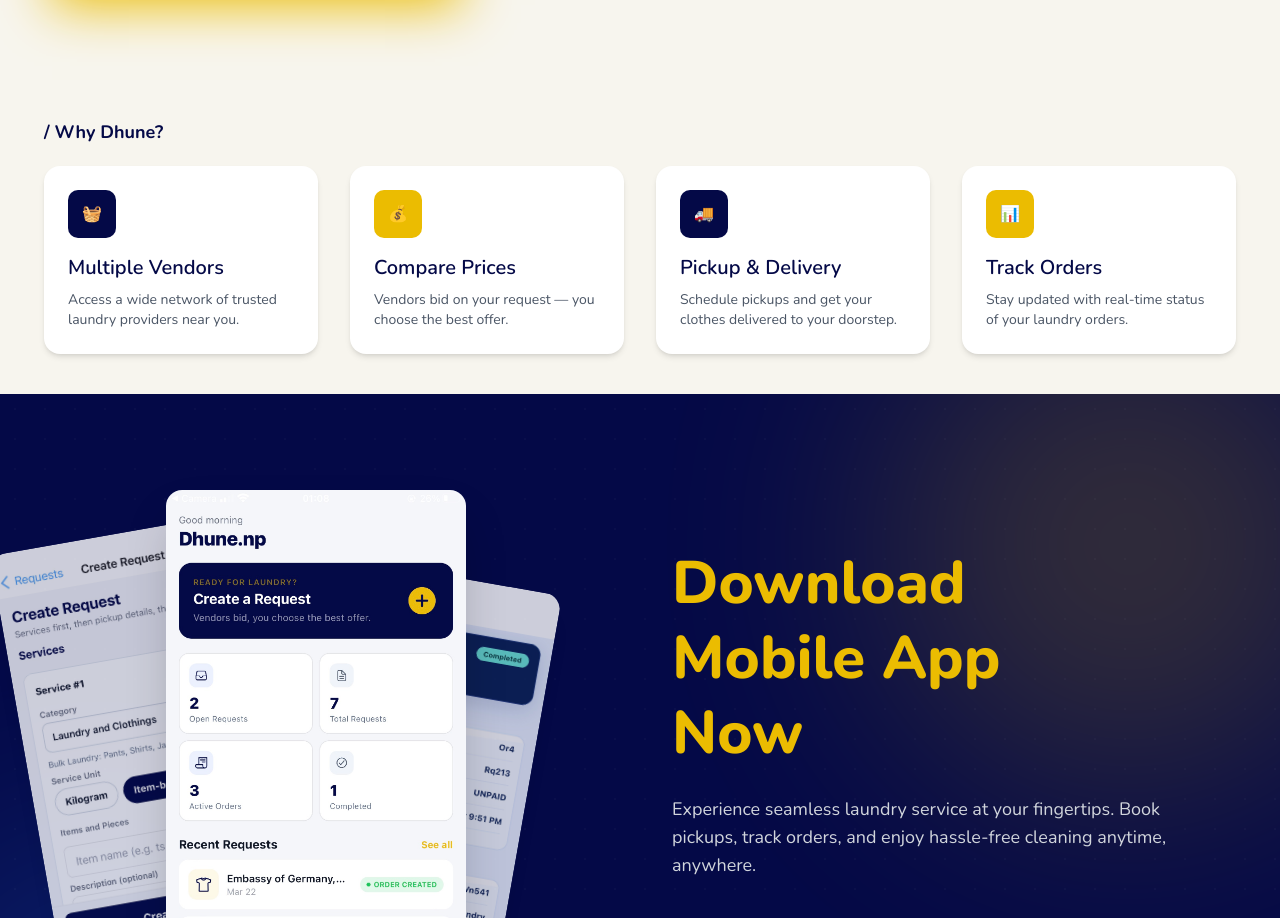
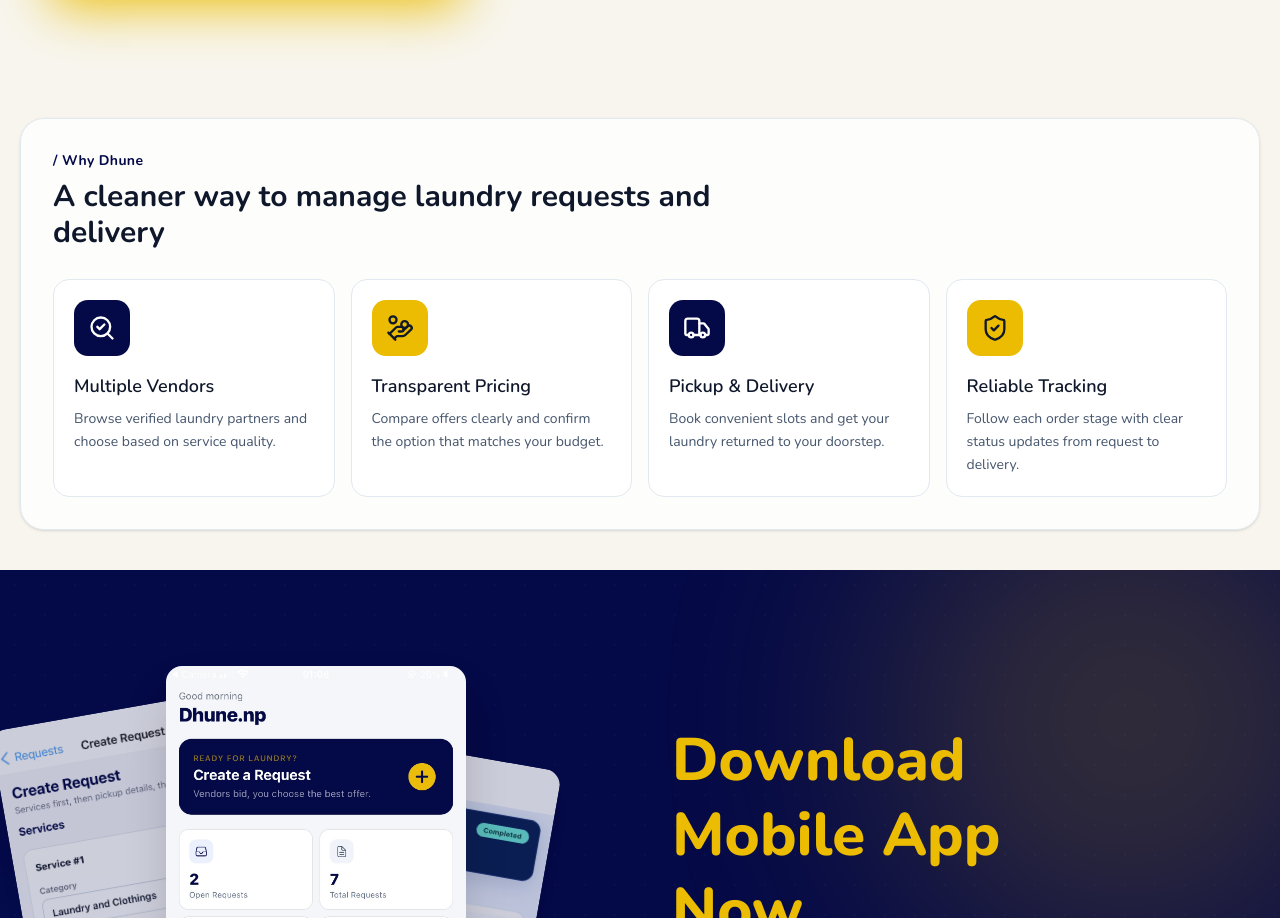
Before and after one commit to Nabinlamsal/dhune.np, a Next.js app in the folder frontend/: page / in a window 1280 px wide. Shown: the part 1508-2426 px from the top of the page. Built offline with nearby package versions, Linux system fonts and the light colour scheme.

Commit message:
update:complete ratings features

```diff
--- a/frontend/src/components/FeaturesSection.tsx
+++ b/frontend/src/components/FeaturesSection.tsx
@@ -1,66 +1,58 @@
+import { HandCoins, SearchCheck, Truck, ShieldCheck } from "lucide-react";
+
+const features = [
+    {
+        title: "Multiple Vendors",
+        description: "Browse verified laundry partners and choose based on service quality.",
+        Icon: SearchCheck,
+        accent: "bg-[#040947] text-white",
+    },
+    {
+        title: "Transparent Pricing",
+        description: "Compare offers clearly and confirm the option that matches your budget.",
+        Icon: HandCoins,
+        accent: "bg-[#ebbc01] text-[#111827]",
+    },
+    {
+        title: "Pickup & Delivery",
+        description: "Book convenient slots and get your laundry returned to your doorstep.",
+        Icon: Truck,
+        accent: "bg-[#040947] text-white",
+    },
+    {
+        title: "Reliable Tracking",
+        description: "Follow each order stage with clear status updates from request to delivery.",
+        Icon: ShieldCheck,
+        accent: "bg-[#ebbc01] text-[#111827]",
+    },
+];
+
 export default function FeaturesSection() {
     return (
-        <div className="bg-[#F7F5EE] mx-5 my-10 px-6">
-            <p className="text-[#040947] font-bold text-lg mb-5">
-                / Why Dhune?
-            </p>
+        <section className="mx-5 my-10 rounded-3xl border border-slate-200 bg-white/80 px-6 py-8 shadow-sm sm:px-8">
+            <p className="text-sm font-bold tracking-wide text-[#040947]">/ Why Dhune</p>
+            <h2 className="mt-2 max-w-2xl text-2xl font-bold text-slate-900 sm:text-3xl">
+                A cleaner way to manage laundry requests and delivery
+            </h2>
 
-            {/* Cards */}
-            <div className="grid grid-cols-1 sm:grid-cols-2 lg:grid-cols-4 gap-8">
+            <div className="mt-7 grid grid-cols-1 gap-4 sm:grid-cols-2 lg:grid-cols-4">
+                {features.map((feature) => {
+                    const Icon = feature.Icon;
 
-                {/* Card 1 */}
-                <div className="bg-white p-6 rounded-2xl shadow-md hover:shadow-xl transition group">
-                    <div className="w-12 h-12 flex items-center justify-center rounded-lg bg-[#040947] text-white mb-4 group-hover:scale-110 transition">
-                        🧺
-                    </div>
-                    <h3 className="text-xl font-semibold text-[#040947] mb-2">
-                        Multiple Vendors
-                    </h3>
-                    <p className="text-gray-600 text-sm">
-                        Access a wide network of trusted laundry providers near you.
-                    </p>
-                </div>
-
-                {/* Card 2 */}
-                <div className="bg-white p-6 rounded-2xl shadow-md hover:shadow-xl transition group">
-                    <div className="w-12 h-12 flex items-center justify-center rounded-lg bg-[#ebbc01] text-black mb-4 group-hover:scale-110 transition">
-                        💰
-                    </div>
-                    <h3 className="text-xl font-semibold text-[#040947] mb-2">
-                        Compare Prices
-                    </h3>
-                    <p className="text-gray-600 text-sm">
-                        Vendors bid on your request — you choose the best offer.
-                    </p>
-                </div>
-
-                {/* Card 3 */}
-                <div className="bg-white p-6 rounded-2xl shadow-md hover:shadow-xl transition group">
-                    <div className="w-12 h-12 flex items-center justify-center rounded-lg bg-[#040947] text-white mb-4 group-hover:scale-110 transition">
-                        🚚
-                    </div>
-                    <h3 className="text-xl font-semibold text-[#040947] mb-2">
-                        Pickup & Delivery
-                    </h3>
-                    <p className="text-gray-600 text-sm">
-                        Schedule pickups and get your clothes delivered to your doorstep.
-                    </p>
-                </div>
-
-                {/* Card 4 */}
-                <div className="bg-white p-6 rounded-2xl shadow-md hover:shadow-xl transition group">
-                    <div className="w-12 h-12 flex items-center justify-center rounded-lg bg-[#ebbc01] text-black mb-4 group-hover:scale-110 transition">
-                        📊
-                    </div>
-                    <h3 className="text-xl font-semibold text-[#040947] mb-2">
-                        Track Orders
-                    </h3>
-                    <p className="text-gray-600 text-sm">
-                        Stay updated with real-time status of your laundry orders.
-                    </p>
-                </div>
-
+                    return (
+                        <article
+                            key={feature.title}
+                            className="rounded-2xl border border-slate-200 bg-white p-5 transition hover:-translate-y-0.5 hover:border-[#040947]/25 hover:shadow-md"
+                        >
+                            <div className={`mb-4 flex h-14 w-14 items-center justify-center rounded-xl ${feature.accent}`}>
+                                <Icon className="h-7 w-7" />
+                            </div>
+                            <h3 className="text-lg font-semibold text-slate-900">{feature.title}</h3>
+                            <p className="mt-2 text-sm leading-relaxed text-slate-600">{feature.description}</p>
+                        </article>
+                    );
+                })}
             </div>
-        </div>
+        </section>
     );
 }
--- a/frontend/src/components/vendor/dashboard/AnalyticsSection.tsx
+++ b/frontend/src/components/vendor/dashboard/AnalyticsSection.tsx
@@ -88,8 +88,8 @@
                             data={workloadData}
                             dataKey="value"
                             nameKey="name"
-                            innerRadius={76}
-                            outerRadius={86}
+                            innerRadius={40}
+                            outerRadius={90}
                             paddingAngle={3}
                         >
                             {workloadData.map((entry, index) => (
@@ -151,7 +151,7 @@
                         <XAxis dataKey="name" axisLine={false} tickLine={false} tick={{ fill: "#64748b", fontSize: 12 }} />
                         <YAxis axisLine={false} tickLine={false} tick={{ fill: "#94a3b8", fontSize: 12 }} />
                         <Tooltip />
-                        <Bar dataKey="value" barSize={26} radius={[8, 8, 0, 0]} fill={COLORS.neutral} />
+                        <Bar dataKey="value" barSize={30} radius={[8, 8, 0, 0]} fill={COLORS.neutral} />
                         <Line type="stepAfter" dataKey="value" stroke={COLORS.warning} strokeWidth={2} dot={{ r: 2 }} />
                     </BarChart>
                 </ResponsiveContainer>
```
